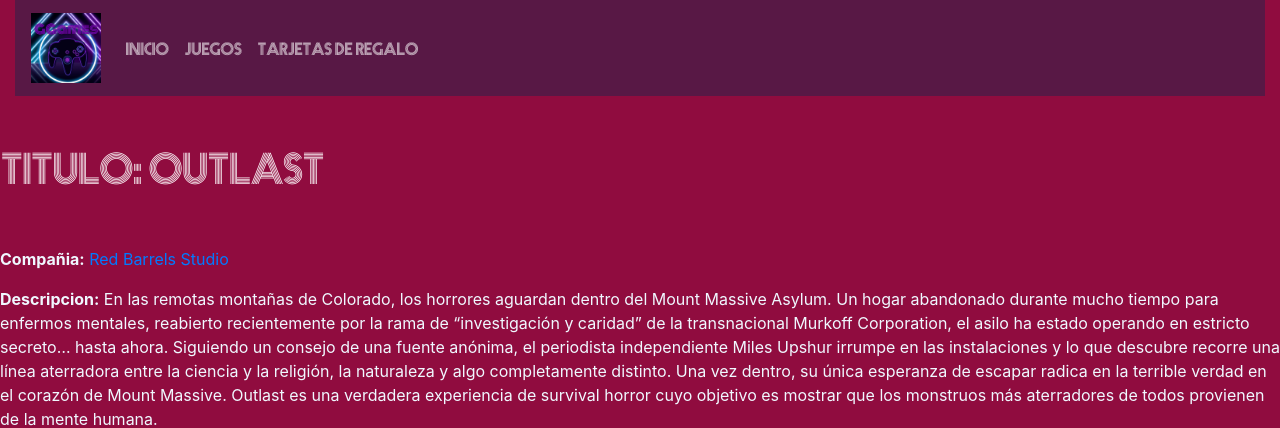
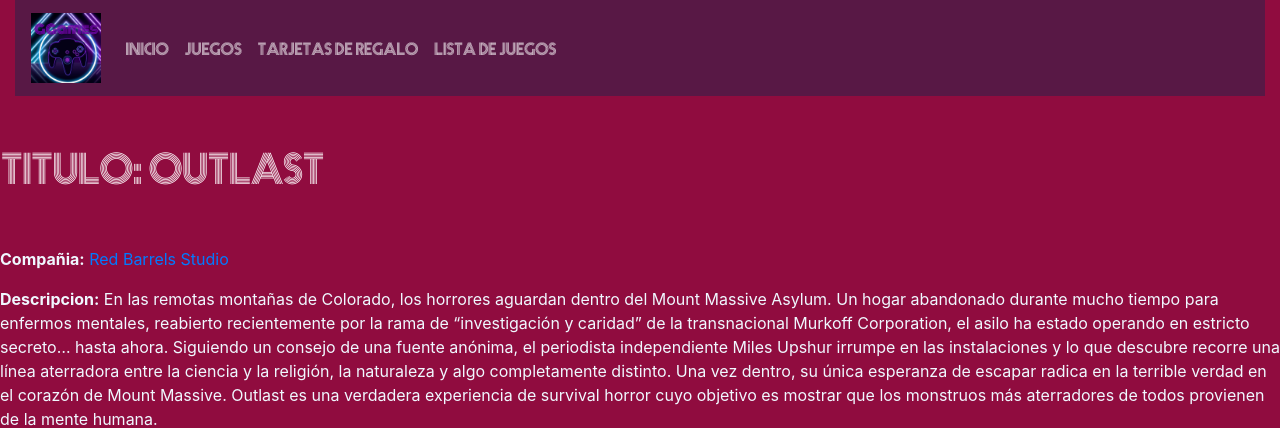
Before and after one commit to JorgeMenesesNain/Fase2MenesesSanMartin007, a Django app: page /Aplicacion/j/1 in a window 1280 px wide. Shown: the top 428 px of the page. Run offline with Django 3.2, Linux system fonts and the light colour scheme; data comes from the database, SQL or seed files in the repository; some libraries are stand-ins or nearby versions.

Commit message:
GGames: Implementando Vistas

```diff
--- a/GGames/Aplicacion/templates/base_generic.html
+++ b/GGames/Aplicacion/templates/base_generic.html
@@ -30,6 +30,7 @@
                 <li class="nav-item"><a href="{% url 'index' %}" class="nav-link">Inicio</a></li>
                 <li class="nav-item"><a href="{% url 'juegos' %}" class="nav-link">Juegos</a></li>
                 <li class="nav-item"><a href="{% url 'tarJetas' %}" class="nav-link">Tarjetas de regalo</a></li>
+                <li class="nav-item"><a href="{% url 'ju' %}" class="nav-link">Lista de Juegos</a></li>
               </ul>
             </div>
           </nav>
```
